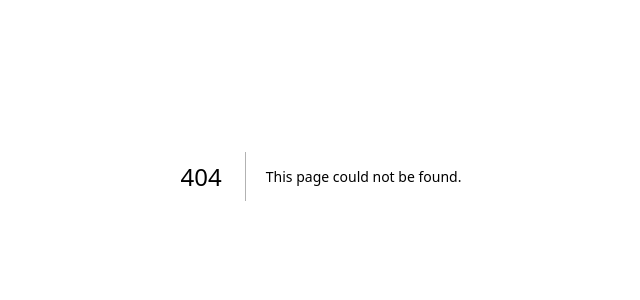
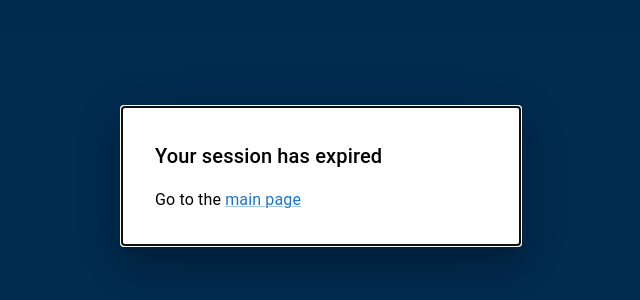
Before and after one commit to Igor-Kulyaev/socket-chat, a Next.js app in the folder client/: page /expired-session in a window 1280 px wide. Before the commit this address had no page. Shown: the part 224-524 px from the top of the page, without its empty margins (319-959 px from the left). Built offline with nearby package versions, Linux system fonts and the light colour scheme.

Commit message:
Renamed component

```diff
--- a/client/src/components/NewConnectionModal.jsx
+++ b/client/src/pages/expired-session.js
@@ -1,9 +1,9 @@
-import {Button, Modal} from "@mui/material";
+import {Modal, Link as MuiLink} from "@mui/material";
 import Box from "@mui/material/Box";
 import Typography from "@mui/material/Typography";
-import {useState} from "react";
+import Link from "next/link";
 
-const style = {
+const modalStyles = {
   position: 'absolute',
   top: '50%',
   left: '50%',
@@ -15,24 +15,23 @@ const style = {
   p: 4,
 };
 
-export const NewConnectionModal = () => {
-  const [open, setOpen] = useState(false);
-  const handleOpen = () => setOpen(true);
+export default function ExpiredSession() {
   return (
-    <div>
-      <Button onClick={handleOpen}>Open modal</Button>
+    <Box sx={{ display: "flex", justifyContent: "center", alignItems: "center", width: "100vw", height: "100vh" }}>
       <Modal
-        open={open}
+        open
       >
-        <Box sx={style}>
+        <Box sx={modalStyles}>
           <Typography id="modal-modal-title" variant="h6" component="h2">
-            Oops...
+            Your session has expired
           </Typography>
           <Typography id="modal-modal-description" sx={{ mt: 2 }}>
-            You have started a new session in separate tab.
+            Go to the <Link href={"/"} passHref>
+            <MuiLink color="primary">main page</MuiLink>
+          </Link>
           </Typography>
         </Box>
       </Modal>
-    </div>
+    </Box>
   )
 }
```
